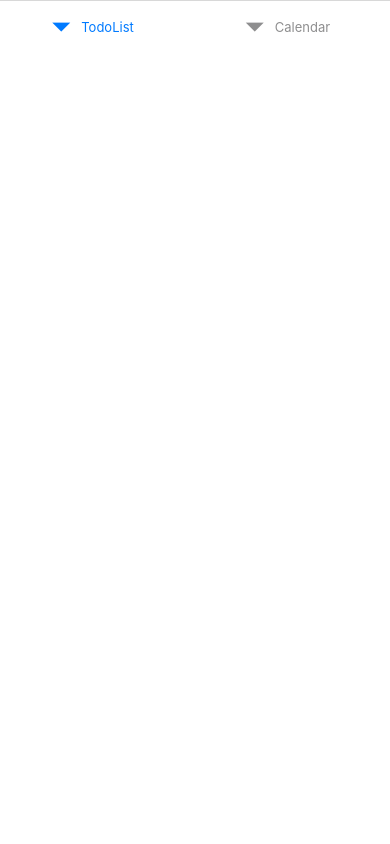
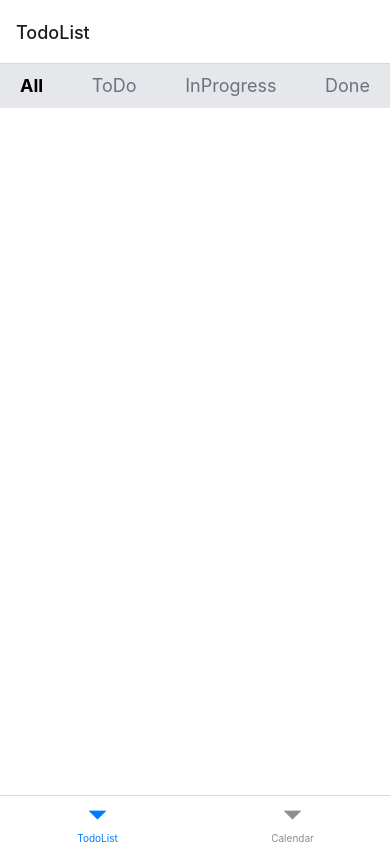
Before and after one commit to company-the/routine-the, a React Native app: screen /TodoList in a window 390 px wide. Built offline with nearby package versions, Linux system fonts and the light colour scheme.

Commit message:
feat: ToDo list navbar component created

```diff
--- a/App.tsx
+++ b/App.tsx
@@ -1,12 +1,14 @@
-import { StatusBar } from 'expo-status-bar';
 import React from 'react';
+import { SafeAreaProvider } from 'react-native-safe-area-context';
+import 'react-native-gesture-handler';
 import MainNavigator from './src/navigation/MainNavigation';
-import { View } from 'react-native';
-export default function App() {
+
+const App = () => {
   return (
-    <View>
+    <SafeAreaProvider>
       <MainNavigator />
-      <StatusBar style="auto" />
-    </View>
+    </SafeAreaProvider>
   );
-}
+};
+
+export default App;
--- a/src/app/[locale]/todolist/page.tsx
+++ b/src/app/[locale]/todolist/page.tsx
@@ -1,10 +1,15 @@
 import React from 'react';
-import { View, Text } from 'react-native';
+import { View } from 'react-native';
+import NavBar from '../../../components/ui/todolist-navbar';
+import { ToDoListNavbarProps } from '../../../staticdata/todolist-navbar';
 
 const TodoListScreen = () => {
   return (
-    <View className="flex-1 justify-center items-center bg-white">
-      <Text className="text-xl font-bold">Todo List</Text>
+    <View className="flex-1 bg-white">
+      <NavBar
+        navTabs={ToDoListNavbarProps.navTabs}
+        defaultTab={ToDoListNavbarProps.defaultTab}
+      />
     </View>
   );
 };
--- /dev/null
+++ b/src/components/ui/todolist-navbar.tsx
@@ -0,0 +1,29 @@
+import React, { useState } from 'react';
+import { View, TouchableOpacity, Text } from 'react-native';
+
+export interface NavBarProps {
+  navTabs: string[];
+  defaultTab: string;
+}
+
+const NavBar: React.FC<NavBarProps> = ({ navTabs, defaultTab }) => {
+  const [selectedTab, setSelectedTab] = useState<string>(defaultTab);
+
+  return (
+    <View className="flex-row justify-between py-2 px-5 items-center bg-gray-200 h-fit">
+      {navTabs.map((tab) => (
+        <TouchableOpacity key={tab} onPress={() => setSelectedTab(tab)}>
+          <Text
+            className={`text-lg ${
+              selectedTab === tab ? 'text-black font-bold' : 'text-gray-500'
+            }`}
+          >
+            {tab}
+          </Text>
+        </TouchableOpacity>
+      ))}
+    </View>
+  );
+};
+
+export default NavBar;
--- /dev/null
+++ b/src/staticdata/todolist-navbar.ts
@@ -0,0 +1,6 @@
+import { NavBarProps } from '../components/ui/todolist-navbar'
+
+export const ToDoListNavbarProps: NavBarProps = {
+    navTabs: ['All', 'ToDo', 'InProgress', 'Done'],
+    defaultTab: 'All'
+}
```
Also changed, not shown: package.json (+5 -2 lines), 1 other file (tests, documents, lock files or other folders).
